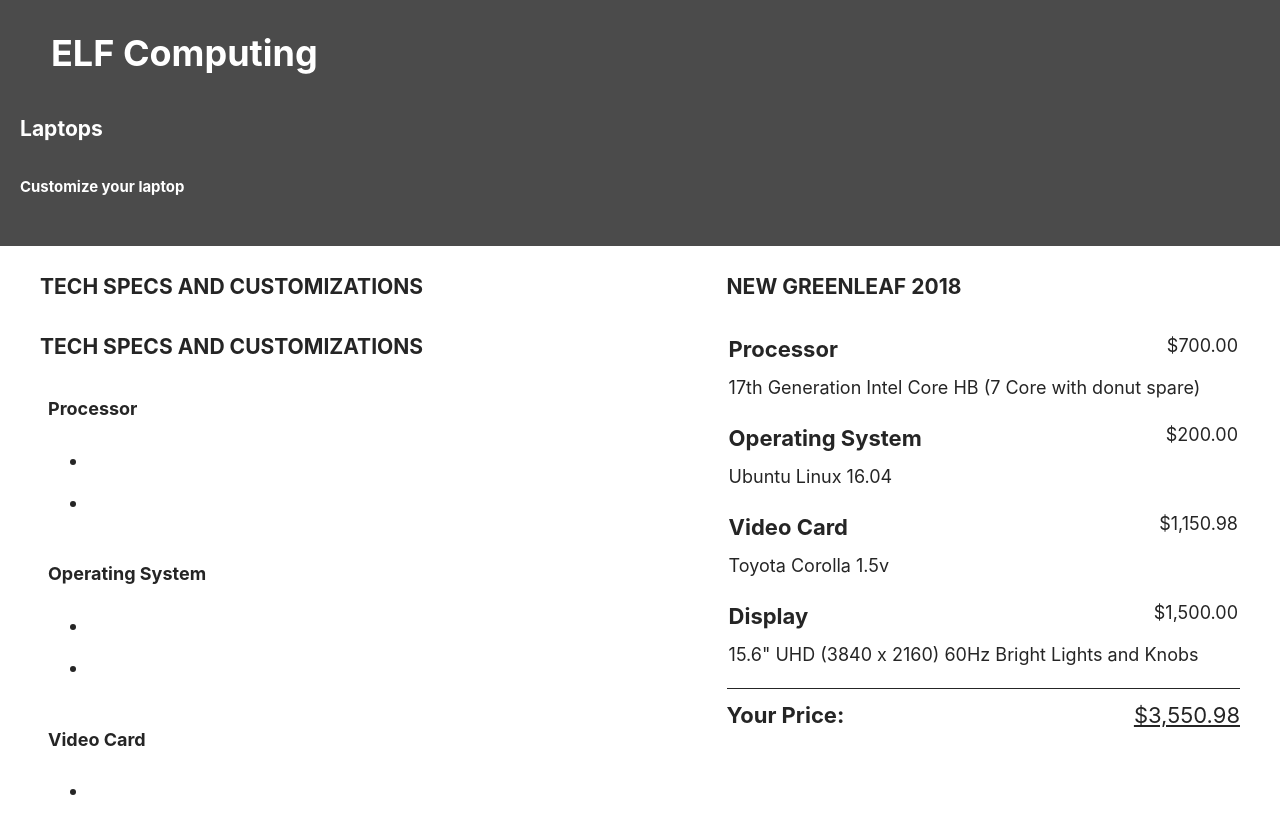
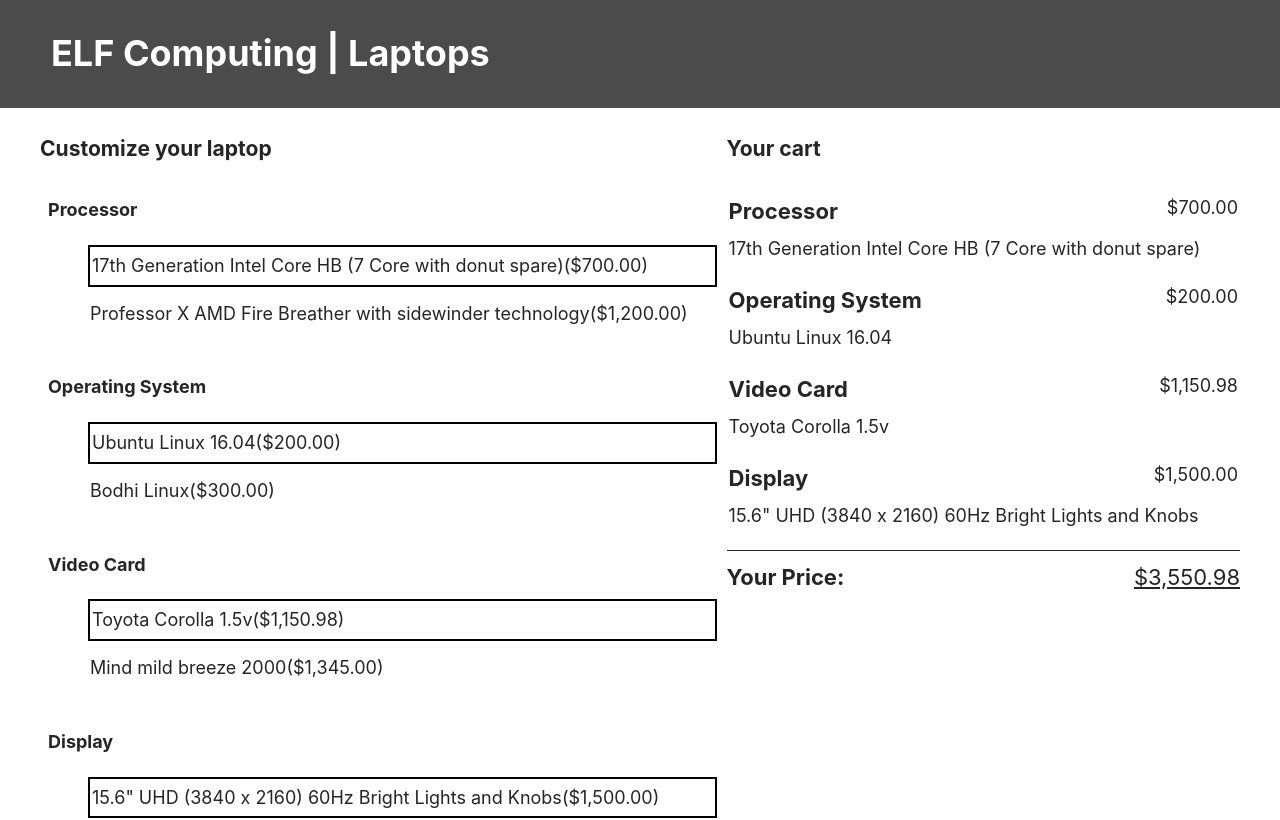
Before and after one commit to keskinner/Google-Book-Search, a React (Create React App) app: page / in a window 1280 px wide. Shown: the top 820 px of the page. Built offline with nearby package versions, Linux system fonts and the light colour scheme.

Commit message:
changed and removed headers

```diff
--- a/src/App.css
+++ b/src/App.css
@@ -62,19 +62,6 @@
   margin-top: 0.8rem;
 }
 
-/* Hide radios from sighted users,
-while keeping them available to the keyboard */
-.feature__option {
-  position: absolute !important;
-  clip: rect(1px 1px 1px 1px); /* IE6, IE7 */
-  clip: rect(1px, 1px, 1px, 1px);
-  padding: 0 !important;
-  border: 0 !important;
-  height: 1px !important;
-  width: 1px !important;
-  overflow: hidden;
-}
-
 .feature__label {
   display: block;
   padding: 0.8rem;
@@ -96,6 +83,23 @@
 
 .feature__option:not(:checked) + .feature__label {
   cursor: pointer;
+}
+
+.feature__list {
+  list-style: none;
+}
+
+.feature__option:not(.feature__selected) {
+  cursor: pointer;
+}
+
+.feature__option {
+  margin-top: 4px;
+  padding: 2px;
+}
+
+.feature__selected {
+  border: 2px solid black;
 }
 
 .main__summary {
@@ -143,3 +147,96 @@
 .summary__total__value {
   text-decoration: underline;
 }
+
+/*.App {
+  height: 100%;
+}
+
+header {
+  background-color: #DDDDDD;
+  padding: 20px;
+  height: 25%;
+}
+
+main {
+  display: flex;
+  flex-direction: row;
+  height: 75%;
+  padding: 15px;
+}
+
+.main__form {
+  flex: 5;
+  padding: 4px;
+}
+
+.main__summary {
+  flex: 2;
+  box-shadow: 0 0 1px 1px rgba(0,0,0,0.2);
+  margin: 2px;
+  padding: 2px;
+}
+
+.summary__option {
+  font-size: 0.9em;
+  display: grid;
+  grid-template-areas: "key cost"
+                       "value value";
+  margin-top: 10px;
+  box-shadow: 0 -1px 0 0 rgba(0,0,0,0.2);
+}
+
+.summary__option__label {
+  font-weight: bold;
+  grid-area: key
+}
+
+.summary__option__value {
+  grid-area: value;
+  color: lightblue;
+}
+
+.summary__option__cost {
+  grid-area: cost;
+  text-align: right;
+}
+
+
+.summary__total {
+  font-size: 1.2em;
+  display: flex;
+  margin-top: 15px;
+  border-top: solid 1px rgba(0,0,0,0.3);
+  padding: 3px;
+}
+
+.summary__total__label {
+  font-weight: bold;
+  flex: 2;
+}
+
+.summary__total__value {
+  flex: 1;
+  color: red;
+}
+
+.feature__list {
+  list-style: none;
+}
+
+.feature__option:not(.feature__selected) {
+  cursor: pointer;
+}
+
+.feature__option:not(.feature__selected):hover {
+  text-shadow: 1px 1px 2px blue;
+}
+
+.feature__option {
+  margin-top: 4px;
+  padding: 2px;
+}
+
+.feature__selected {
+  background: #DEDEDE;
+}*/
--- a/src/App.js
+++ b/src/App.js
@@ -78,21 +78,19 @@
     return (
       <div className="App">
         <header>
-          <h1>ELF Computing</h1>
-          <h3>Laptops</h3>
-          <h5>Customize your laptop</h5>
+          <h1>ELF Computing | Laptops</h1>
         </header>
         <main>
-          <section className="main__form">
-            <h3>TECH SPECS AND CUSTOMIZATIONS</h3>
+          <form className="main__form">
+          <h3>Customize your laptop</h3>
             <Features
             features={this.props.features}
             selected={this.state.selected}
             updateFeature={(key, item) => this.updateFeature(key, item)}
             />
-          </section>
+          </form>
           <section className="main__summary">
-            <h3>NEW GREENLEAF 2018</h3>
+            <h3>Your cart</h3>
             <Summary selected={this.state.selected} />
 
           </section>
--- a/src/Features/Features.js
+++ b/src/Features/Features.js
@@ -1,3 +1,4 @@
+
 import React, { Component }from 'react';
 
 class Features extends Component {
@@ -30,7 +31,6 @@
     render() {
         return (
             <section className="main__form">
-                <h3>TECH SPECS AND CUSTOMIZATIONS</h3>
                 {this.onFeatures()}
             </section>
         )
```
